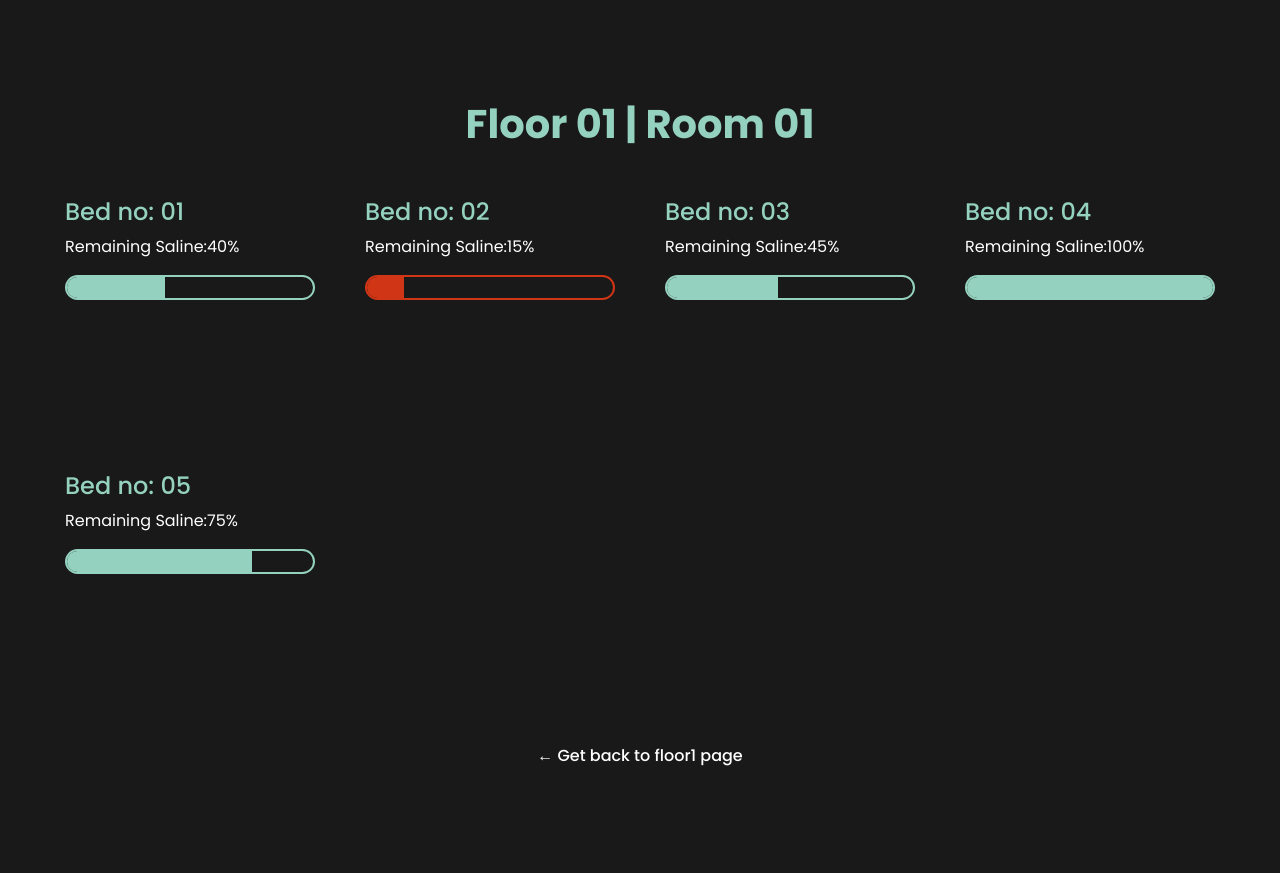
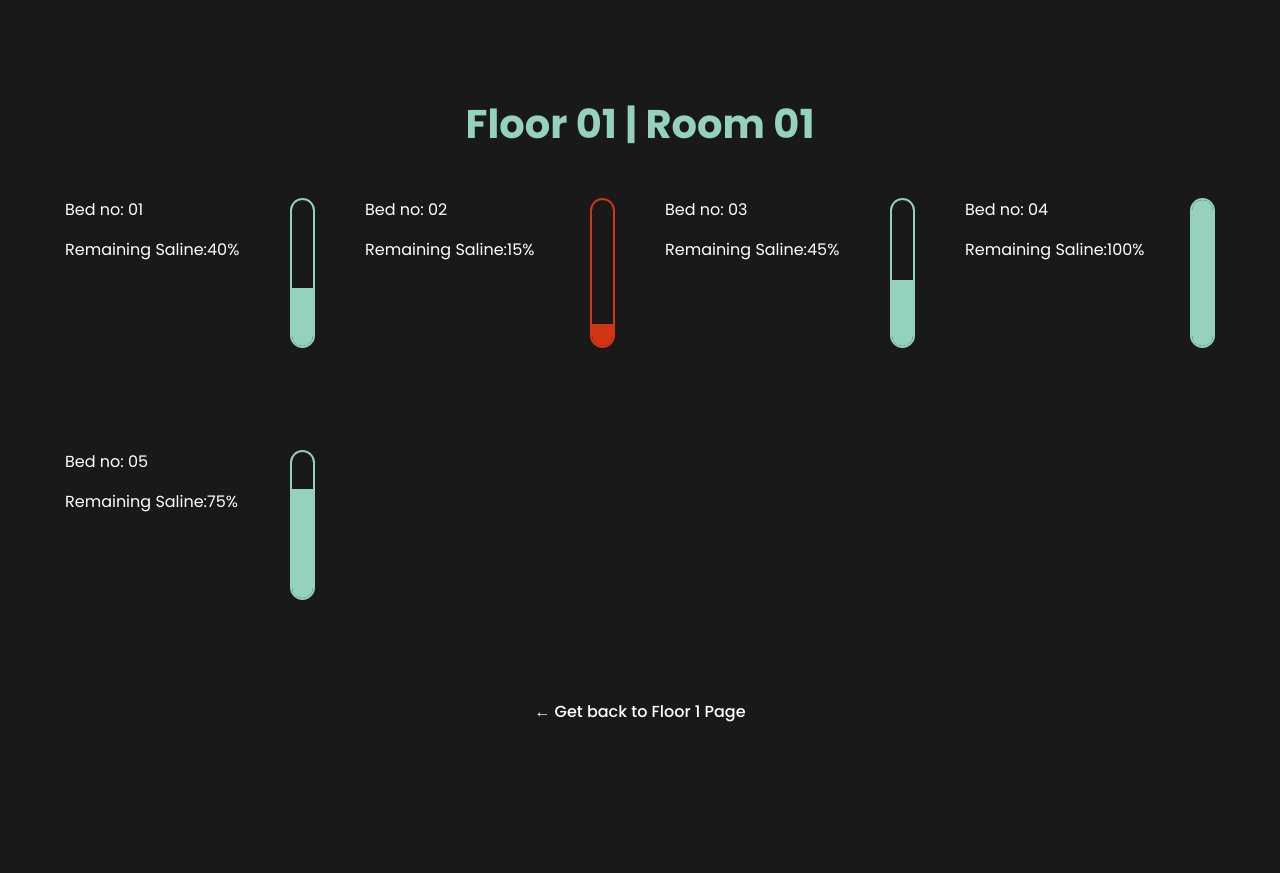
Before and after one commit to DUcepticons/Intelligent-Saline, a Django app: page /floor/1/room/1/ in a window 1280 px wide. Shown: the part 56-929 px from the top of the page. After the commit the page ends 778 px from the top, so only its background shows below. Run offline with Django 3.2, Linux system fonts and the light colour scheme; data comes from the database, SQL or seed files in the repository; data that the repository does not hold is empty; some libraries are stand-ins or nearby versions.

Commit message:
vertical progress bar in room

```diff
--- a/salineweb/main/views.py
+++ b/salineweb/main/views.py
@@ -66,7 +66,7 @@ def ajaxroomdata(request):
 		received_bed = request.GET.get('sent_bed')
 		ajaxObject = patient.objects.get(floor = received_floor,room=received_room,bed_no=received_bed)
 		return render(request=request,template_name="ajaxroomdata.html",
-			context={"dynamicpercentage": ajaxObject.percentage,
+			context={"dynamicpercentage": ajaxObject.percentage, "bed_ajax": ajaxObject.bed_no,
 					"critical_value":20 })
 
 def ajaxhomeroomdata(request):
--- a/salineweb/static/css/progressbar.css
+++ b/salineweb/static/css/progressbar.css
@@ -43,3 +43,11 @@
     user-select: none;
 		cursor: default;
 }
+
+/* Vertical */
+.progress{
+	position: absolute;right:15px;
+}
+.progress-bar{
+	position:absolute; width: 100%;
+}
--- a/salineweb/templates/ajaxroomdata.html
+++ b/salineweb/templates/ajaxroomdata.html
@@ -1,13 +1,16 @@
 
-<p class="white ">Remaining Saline:{{dynamicpercentage}}%</p>
-
-
-{% if dynamicpercentage <= critical_value %}
-<div class="progress adv-sal-red-border" style="height: 25px;width:100%;border-radius:50px;" >
-	<div class="progress-bar adv-sal-red-background" role="progressbar" style="width: {{dynamicpercentage}}%;" aria-valuemin="0" aria-valuemax="100">
-{% else %}
-<div class="progress adv-sal-green-border" style="height: 25px;width:100%;border-radius:50px;" >
-	<div class="progress-bar adv-sal-green-background" role="progressbar" style="width: {{dynamicpercentage}}%;" aria-valuemin="0" aria-valuemax="100">
-{% endif %}
+<div class="col-9">
+	<p class="white">Bed no: 0{{bed_ajax}}</p>
+	<p class="white ">Remaining Saline:{{dynamicpercentage}}%</p>
+</div>
+<div class="col-3">
+	{% if dynamicpercentage <= critical_value %}
+	<div class="progress adv-sal-red-border" style="height: 150px;width:25px;border-radius:50px;" >
+		<div class="progress-bar adv-sal-red-background" role="progressbar" style="height:{{dynamicpercentage}}%;top:calc(100% - {{dynamicpercentage}}% );" aria-valuemin="0" aria-valuemax="100">
+	{% else %}
+	<div class="progress adv-sal-green-border" style="height: 150px;width:25px;border-radius:50px;" >
+		<div class="progress-bar adv-sal-green-background" role="progressbar" style="height:{{dynamicpercentage}}%;top:calc(100% - {{dynamicpercentage}}% );"  aria-valuemin="0" aria-valuemax="100">
+	{% endif %}
+		</div>
 	</div>
 </div>
--- a/salineweb/templates/room.html
+++ b/salineweb/templates/room.html
@@ -12,11 +12,12 @@
             {% for i in patients %}
 
                 {% if i.floor == floor_no and i.room == room_no %}
-                    <div class="col-lg-3 col-12 text-center text-lg-left patient-column ">
-                        <h4 class="adv-sal-green">Bed no: 0{{i.bed_no}}</h4>
-                        <div id="bed{{i.bed_no}}">
+                    <div class="col-lg-3 col-12  patient-column ">
+                        <div class="row" id="bed{{i.bed_no}}">
 
                         </div>
+
+
                     </div>
 
                     <script type="text/javascript">
@@ -52,7 +53,7 @@
 
 
         </div>
-        <a href="/floor/{{floor_no}}"><h6 class="white text-center">← Get back to floor{{floor_no}} page</h6></a>
+        <a href="/floor/{{floor_no}}"><h6 class="white text-center">← Get back to Floor {{floor_no}} Page</h6></a>
     </div>
 
 
```
